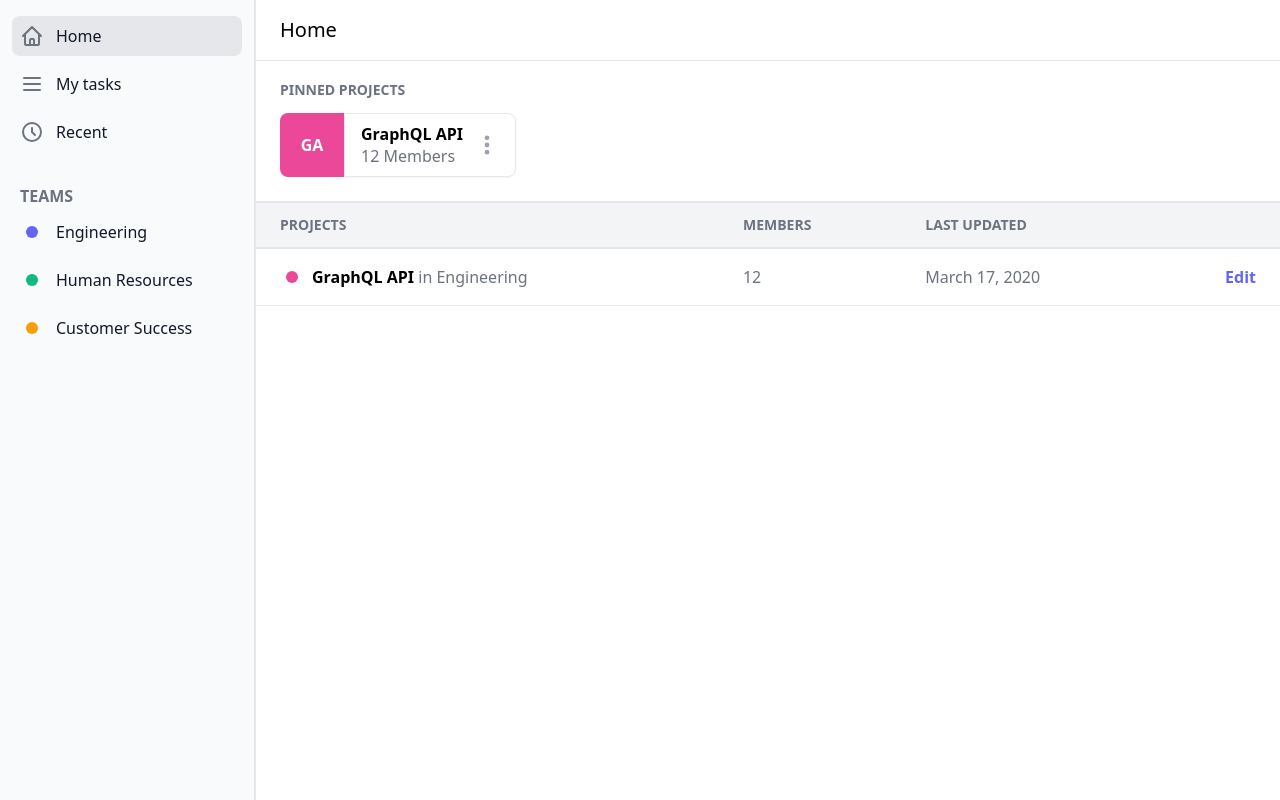
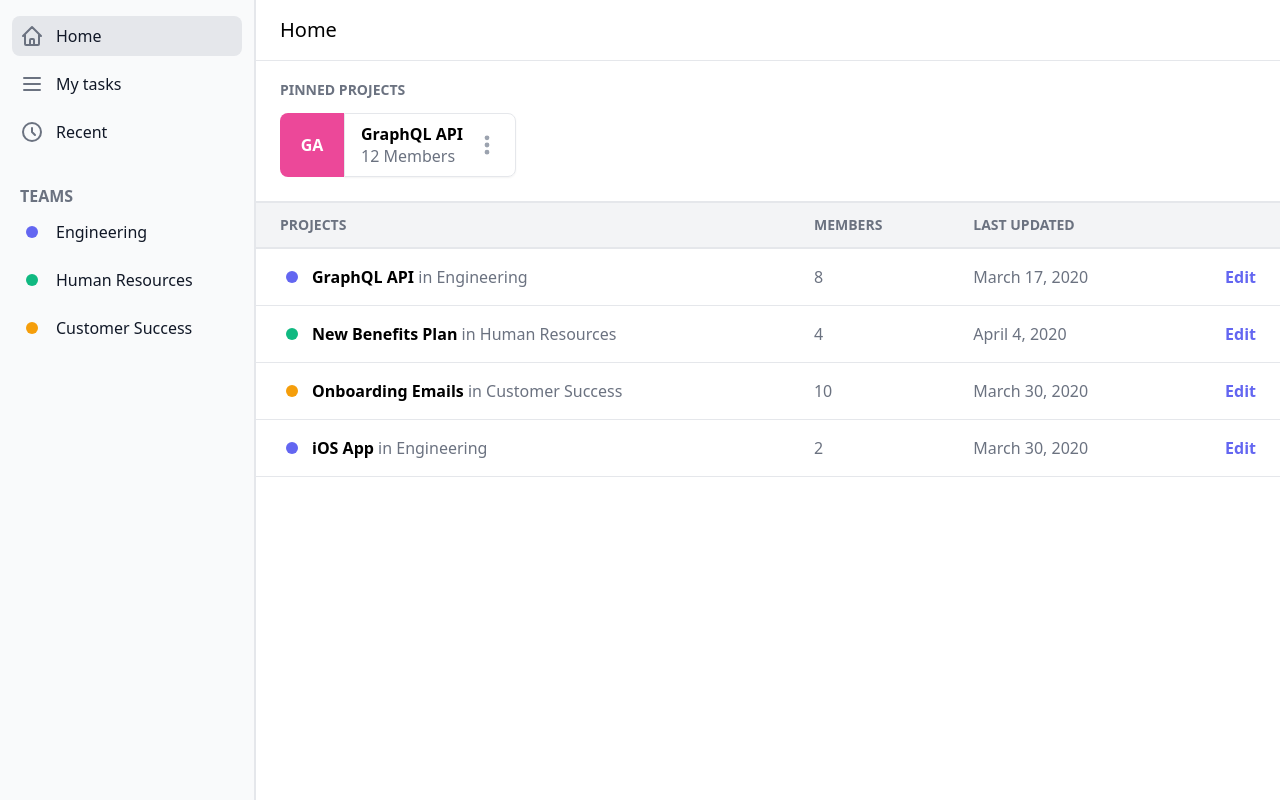
Before and after one commit to RickyC0626/skwash, a Next.js app in the folder client/: page / in a window 1280 px wide. Built offline with nearby package versions, Linux system fonts and the light colour scheme.

Commit message:
Map project data to table rows

```diff
--- a/client/components/Projects.js
+++ b/client/components/Projects.js
@@ -1,6 +1,53 @@
 import { DotIcon } from './DotIcon';
 
-export const Projects = () => (
+const projectData = [
+  {
+    name: 'GraphQL API',
+    team: 'Engineering',
+    members: [{},{},{},{},{},{},{},{}],
+    lastUpdated: '2020-03-17',
+  },
+  {
+    name: 'New Benefits Plan',
+    team: 'Human Resources',
+    members: [{},{},{},{}],
+    lastUpdated: '2020-04-04',
+  },
+  {
+    name: 'Onboarding Emails',
+    team: 'Customer Success',
+    members: [{},{},{},{},{},{},{},{},{},{}],
+    lastUpdated: '2020-03-30',
+  },
+  {
+    name: 'iOS App',
+    team: 'Engineering',
+    members: [{},{}],
+    lastUpdated: '2020-03-30',
+  },
+];
+
+const dotColors = {
+  engineering: 'fill-indigo-500',
+  humanResources: 'fill-emerald-500',
+  customerSuccess: 'fill-amber-500',
+};
+
+const toCamelCase = (str = '') => str
+  .replace(/[^a-z0-9]/gi, ' ')
+  .toLowerCase()
+  .split(' ')
+  .map((el, ind) => ind === 0 ? el : el[0].toUpperCase() + el.substring(1, el.length))
+  .join('');
+
+const dateOptions = {
+  year: 'numeric',
+  month: 'long',
+  day: 'numeric',
+};
+
+export const Projects = () => {
+  return (
     <table className='table-auto min-w-full'>
       <thead className='project-table-head'>
         <tr>
@@ -13,20 +60,24 @@ export const Projects = () => (
         </tr>
       </thead>
       <tbody>
+        {projectData.map(project => (
             <tr className='border-b'>
               <td className='py-4 px-6 whitespace-nowrap flex gap-2'>
-          <DotIcon className='fill-pink-500' />
+                <DotIcon className={dotColors[toCamelCase(project.team)]} />
                 <div>
-            <span className='font-semibold'>GraphQL API</span>{' '}
-            <span className='text-gray-500'>in Engineering</span>
+                  <span className='font-semibold'>{project.name}</span>{' '}
+                  <span className='text-gray-500'>in {project.team}</span>
                 </div>
               </td>
-        <td className='py-4 px-6 whitespace-nowrap text-gray-500'>12</td>
-        <td className='py-4 px-6 whitespace-nowrap text-gray-500'>March 17, 2020</td>
+              <td className='py-4 px-6 whitespace-nowrap text-gray-500'>{project.members.length}</td>
+              <td className='py-4 px-6 whitespace-nowrap text-gray-500'>{new Date(project.lastUpdated).toLocaleDateString(undefined, dateOptions)}</td>
               <td className='py-4 px-6 text-right whitespace-nowrap'>
                 <a href='#' className='text-indigo-500 font-bold'>Edit</a>
               </td>
             </tr>
+          )
+        )}
       </tbody>
     </table>
   )
+}
```
Lines whose indentation alone changed are shown as unchanged.
